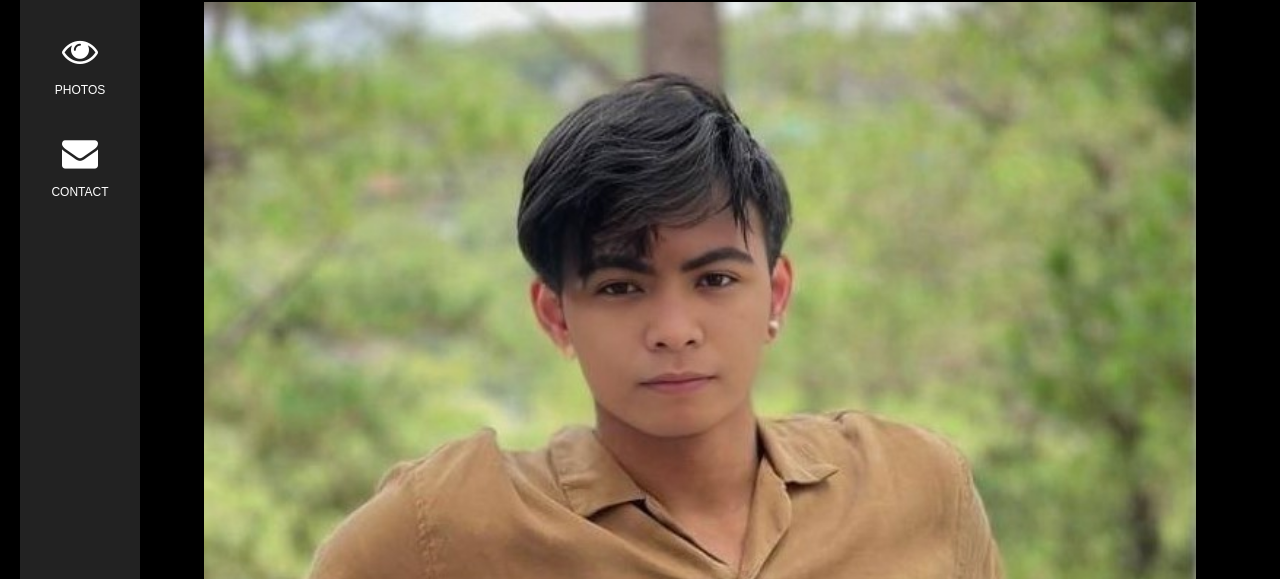
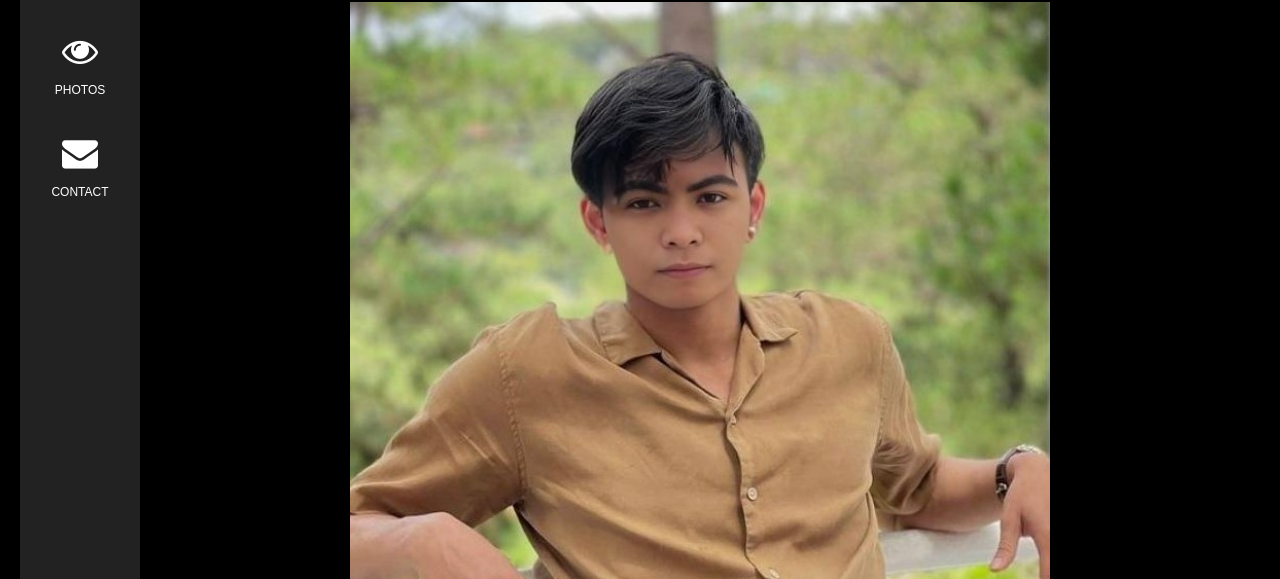
Before and after one commit to Jjomar777/JPalZ, a plain HTML site: page index.html in a window 1280 px wide. Shown: the part 221-800 px from the top of the page. Drawn offline with nearby package versions, Linux system fonts and the light colour scheme.

Commit message:
Add files via upload

```diff
--- a/index.html
+++ b/index.html
@@ -58,7 +58,7 @@ body, h1,h2,h3,h4,h5,h6 {font-family: "Montserrat", sans-serif}
   <header class="w3-container w3-padding-32 w3-center w3-black" id="home">
     <h1 class="w3-jumbo"><span class="w3-hide-small">I'm</span> JoM mar</h1>
     <p>PREACHER & EVANGELIST.</p>
-    <img src="images/Jvc.jpg" alt="boy" class="w3-image" width="992" height="1000">
+    <img src="images/Jvc.jpg" alt="boy" class="w3-image" width="700" height="800">
   </header>
 
   <!-- About Section -->
```
